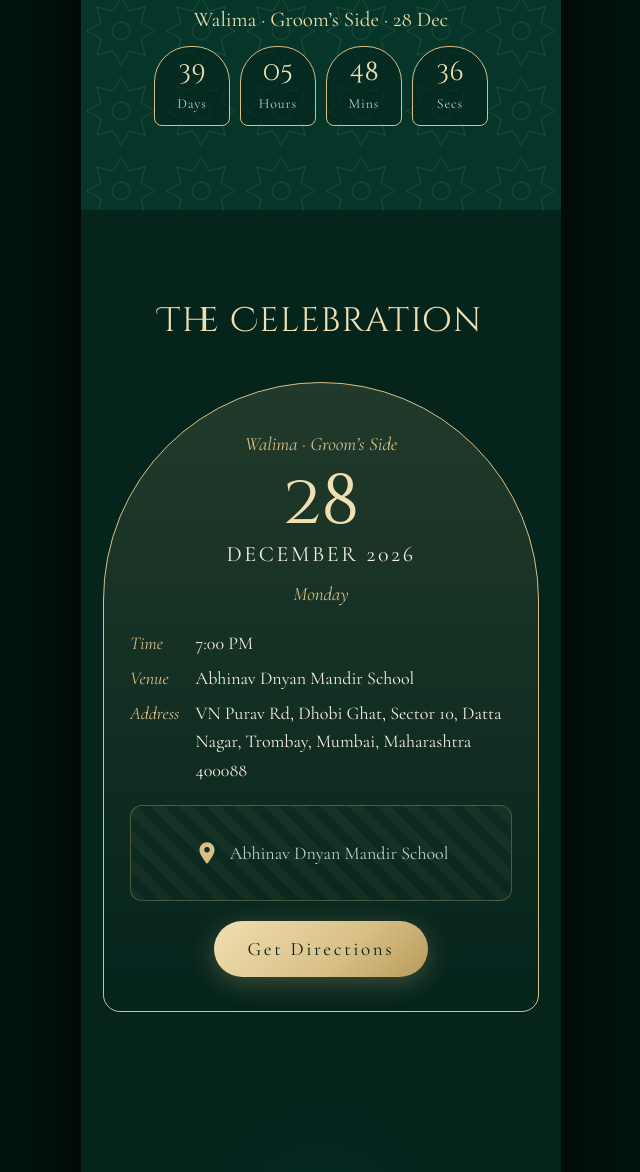
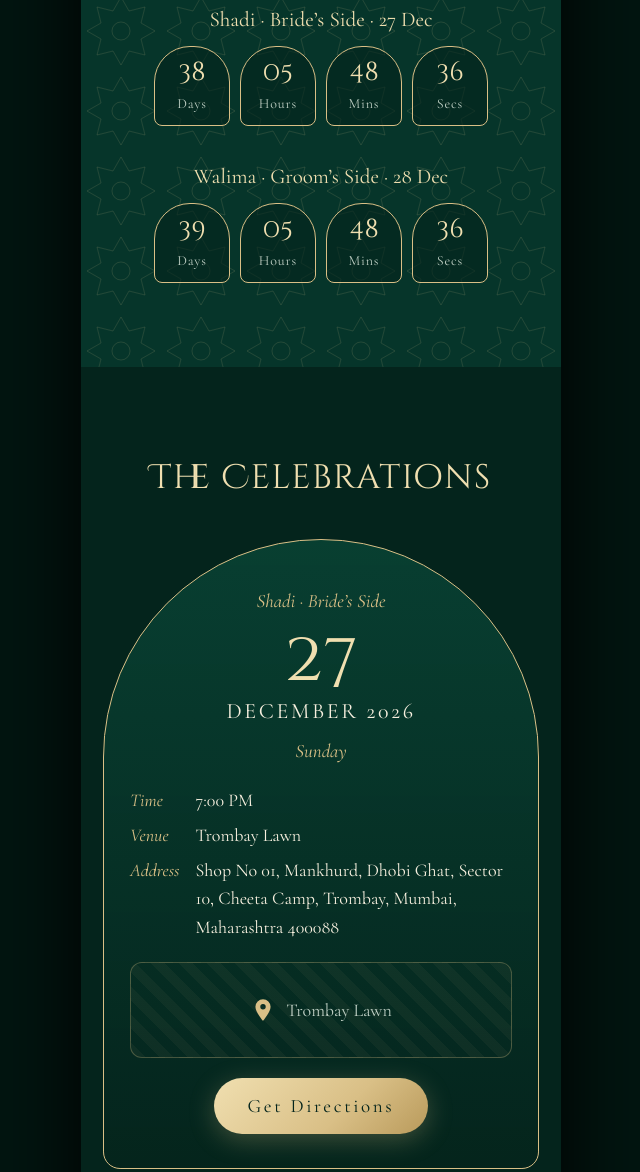
Before and after one commit to Sh0aibShaikh/Wedding-Invitation, a plain HTML site: page Wedding-Invitation.html in a window 1280 px wide. Shown: the part 1922-3094 px from the top of the page, without its empty margins (319-959 px from the left). Drawn offline with nearby package versions, Linux system fonts and the light colour scheme.

Commit message:
Update wedding invitation details for Shadi and Walima events

```diff
--- a/Wedding-Invitation.html
+++ b/Wedding-Invitation.html
@@ -7,16 +7,21 @@
     <meta name="theme-color" content="#04241c" />
     <meta
       name="description"
-      content="With Allah’s blessings, you are warmly invited to the Walima of Shoaib and Nazish on 28 December 2026."
+      content="With Allah’s blessings, you are warmly invited to the Shadi on 27 December and the Walima on 28 December 2026."
     />
     <meta property="og:type" content="website" />
     <meta property="og:locale" content="en_IN" />
     <meta property="og:site_name" content="Wedding Invitation" />
-    <meta property="og:title" content="Shoaib &amp; Nazish | Walima Invitation" />
+    <meta property="og:title" content="Shoaib &amp; Nazish | Wedding Invitation" />
     <meta
       property="og:description"
-      content="You are warmly invited to the Walima on Monday, 28 December 2026. Tap to open the invitation."
+      content="You are warmly invited to the Shadi on 27 December and the Walima on 28 December 2026. Tap to open the invitation."
     />
+    <meta property="og:url" content="https://wedding-invitation-azure-beta-34.vercel.app/" />
+    <meta property="og:image" content="https://wedding-invitation-azure-beta-34.vercel.app/preview.jpg" />
+    <meta property="og:image:width" content="1200" />
+    <meta property="og:image:height" content="630" />
+    <meta name="twitter:card" content="summary_large_image" />
     <link
       href="https://fonts.googleapis.com/css2?family=Cormorant+Garamond:ital,wght@0,400;0,600;1,400&family=Amiri:wght@400;700&family=Cinzel+Decorative:wght@400;700&display=swap"
       rel="stylesheet"
@@ -686,8 +691,8 @@
           <path d="M100 1l8 8-8 8-8-8z" fill="none" stroke="#d9bf86" />
           <circle cx="100" cy="9" r="2" fill="#d9bf86" />
         </svg>
-        <div class="dt">28 December 2026</div>
-        <p class="sub">Monday</p>
+        <div class="dt">27 &amp; 28 December 2026</div>
+        <p class="sub">Sunday &amp; Monday</p>
       </div>
     </section>
 
@@ -735,7 +740,7 @@
     <!-- EVENTS -->
     <section style="background: var(--em3)">
       <div class="wrap">
-        <h2 class="rv">The Celebration</h2>
+        <h2 class="rv">The Celebrations</h2>
         <div id="evs"></div>
       </div>
     </section>
@@ -766,6 +771,20 @@
         groom: "Shoaib Shaikh",
         bride: "Nazish Fatima Khan",
         events: [
+          {
+            tag: "Shadi · Bride’s Side",
+            date: "2026-12-27",
+            dayName: "Sunday",
+            day: "27",
+            month: "December 2026",
+            time: "7:00 PM",
+            timeSet: true,
+            venue: "Trombay Lawn",
+            address: "Shop No 01, Mankhurd, Dhobi Ghat, Sector 10, Cheeta Camp, Trombay, Mumbai, Maharashtra 400088",
+            mapQuery: "19.034749877758642,72.94915289308643",
+            iso: "2026-12-27T19:00:00+05:30",
+            cls: "",
+          },
           {
             tag: "Walima · Groom’s Side",
             date: "2026-12-28",
```
